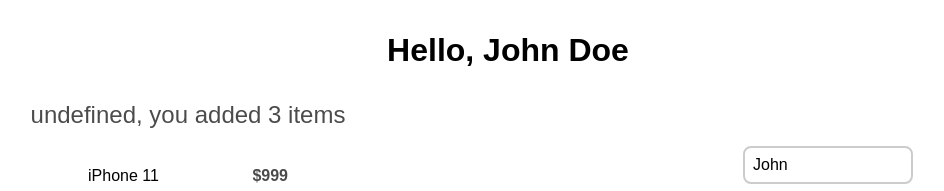
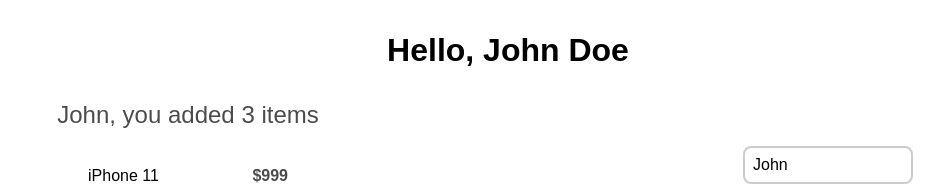
Before and after one commit to AndriiMus/reactTwoTask, a React app in the folder ReactLessone/task1/: page / in a window 1280 px wide. Shown: the top 191 px of the page, without its empty margins (132-1076 px from the left). Built offline with nearby package versions, Linux system fonts and the light colour scheme.

Commit message:
sss
sssss

```diff
--- a/ReactLessone/task1/src/App.jsx
+++ b/ReactLessone/task1/src/App.jsx
@@ -28,7 +28,7 @@ class App extends Component {
             <div className="page">
                 <h1 className="title">{`Hello, ${firstName} ${lastName}`}</h1>
                 <main className="content">
-                    <ShoppingCart userData={userData} />
+                    <ShoppingCart userName={userData.firstName} />
                     <Profile userData={userData} handleChange={this.handleChange} />
                 </main>
             </div>
--- a/ReactLessone/task1/src/CartTitle.jsx
+++ b/ReactLessone/task1/src/CartTitle.jsx
@@ -1,9 +1,7 @@
 import React from 'react';
 
 const CartTitle = ({ userName, count }) => (
-    <div className="cart-title">
-        {`${userName}, you added ${count} items`}
-    </div>
+    <div className="cart-title">{`${userName}, you added ${count} items`}</div>
 );
 
 export default CartTitle;
```
